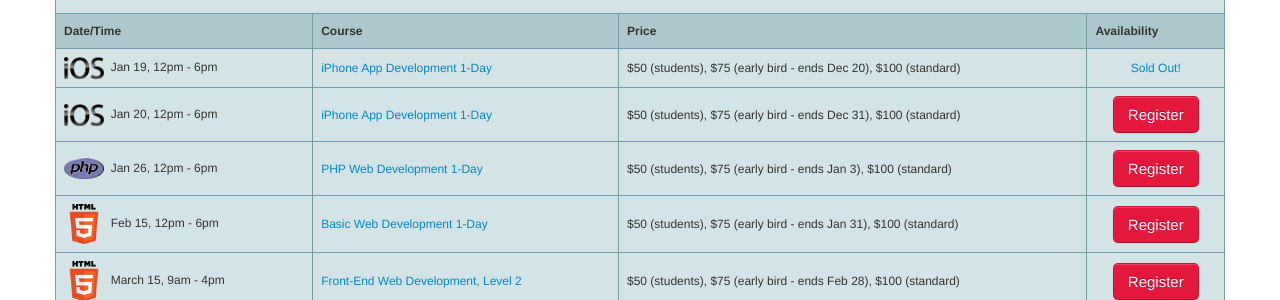
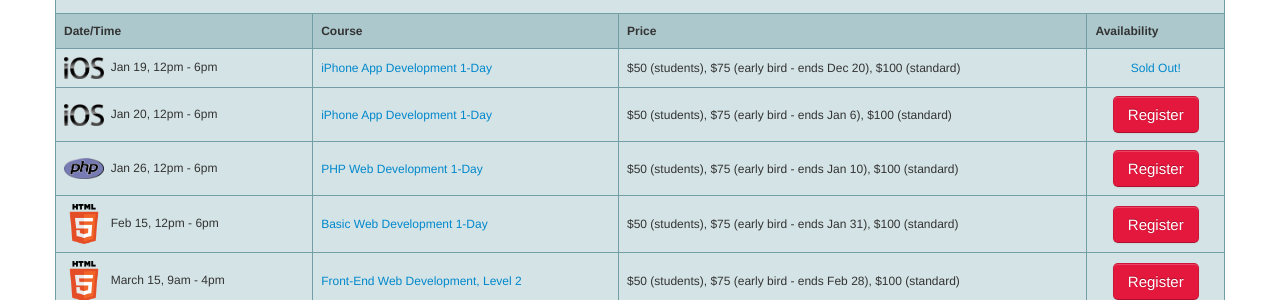
Before and after one commit to ainc/awesomeincu-2013, a Jekyll site: the page built from index.html, in a window 1280 px wide and 900 px high, scrolled down 2182 px. Shown: the part 152-452 px from the top of the window. Built offline with Jekyll 4.4.1, drawn with Linux system fonts in a browser that asks for light colours; Markdown is read by kramdown in place of the engine named in the settings; comment, search, counter and statistics services are not loaded.

Commit message:
Update Early Bird deadlines for January 2014 iOS and PHP courses

```diff
--- a/_includes/course-list-table.html
+++ b/_includes/course-list-table.html
@@ -31,10 +31,10 @@
 			    <tr><td><a href="/curriculum#ios-crash"><img src="/img/logo-ios.png" alt="Awesome Inc iPhone App Development" width="40px"></a>&nbsp;&nbsp;Jan 19, 12pm - 6pm</td><td><a href="/curriculum#ios-crash">iPhone App Development 1-Day<a/></td><td>$50 (students), $75 (early bird - ends Dec 20), $100 (standard)</td><td>
           		<center><a href="http://www.eventbrite.com/e/iphone-1-day-crash-course-tickets-8884875903?aff=aincwebsite" target="_blank">Sold Out!</a></center></td></tr>
 
-          		<tr><td><a href="/curriculum#ios-crash"><img src="/img/logo-ios.png" alt="Awesome Inc iPhone App Development" width="40px"></a>&nbsp;&nbsp;Jan 20, 12pm - 6pm</td><td><a href="/curriculum#ios-crash">iPhone App Development 1-Day<a/></td><td>$50 (students), $75 (early bird - ends Dec 31), $100 (standard)</td><td>
+          		<tr><td><a href="/curriculum#ios-crash"><img src="/img/logo-ios.png" alt="Awesome Inc iPhone App Development" width="40px"></a>&nbsp;&nbsp;Jan 20, 12pm - 6pm</td><td><a href="/curriculum#ios-crash">iPhone App Development 1-Day<a/></td><td>$50 (students), $75 (early bird - ends Jan 6), $100 (standard)</td><td>
           		<center><a class="btn btn-red btn-large" href="http://www.eventbrite.com/e/iphone-1-day-crash-course-jan-20-tickets-9890414496?aff=aincwebsite" target="_blank">Register</a></center></td></tr>
 
-			    <tr><td><a href="/curriculum#php-crash"><img src="/img/logo-php.png" alt="Awesome Inc PHP Web Development" width="40px"></a>&nbsp;&nbsp;Jan 26, 12pm - 6pm</td><td><a href="/curriculum#php-crash">PHP Web Development 1-Day<a/></td><td>$50 (students), $75 (early bird - ends Jan 3), $100 (standard)</td><td>
+			    <tr><td><a href="/curriculum#php-crash"><img src="/img/logo-php.png" alt="Awesome Inc PHP Web Development" width="40px"></a>&nbsp;&nbsp;Jan 26, 12pm - 6pm</td><td><a href="/curriculum#php-crash">PHP Web Development 1-Day<a/></td><td>$50 (students), $75 (early bird - ends Jan 10), $100 (standard)</td><td>
           		<center><a class="btn btn-red btn-large" href="http://awesomeincu-php-day.eventbrite.com" target="_blank">Register</a></center></td></tr>
 
          	 	<tr><td><a href="/curriculum#basicweb-crash"><img src="/img/logo-html.png" alt="Awesome Inc Basic Web Development" width="40px"></a>&nbsp;&nbsp;Feb 15, 12pm - 6pm</td><td><a href="/curriculum#basicweb-crash">Basic Web Development 1-Day</a><br></td><td>$50 (students), $75 (early bird - ends Jan 31), $100 (standard)</td><td>
```
Also changed, not shown: 2 other files.
